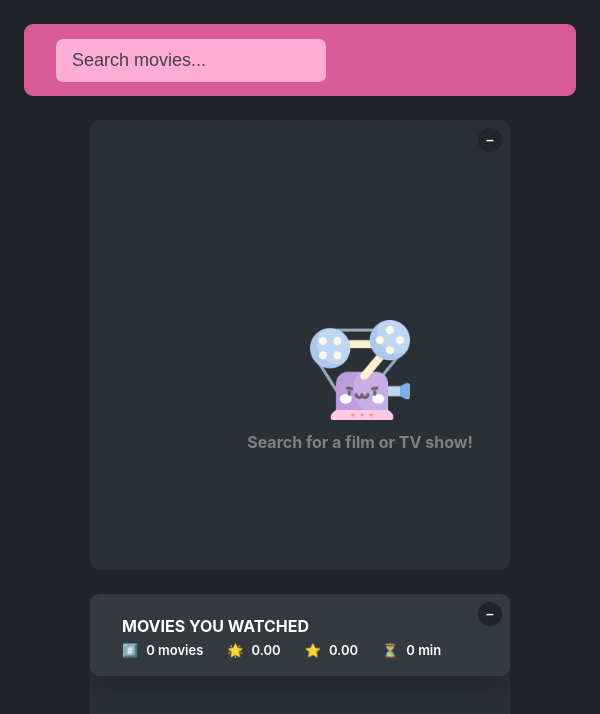
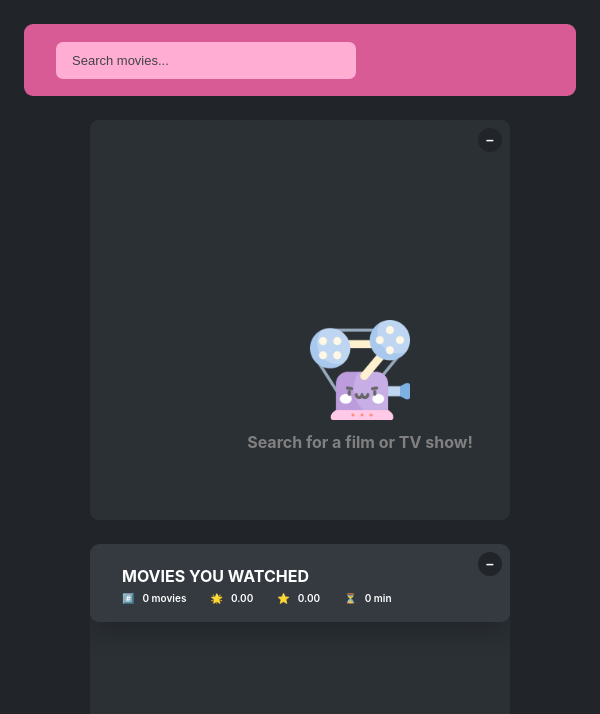
Before and after one commit to miruomoo/moovies, a React (Create React App) app in the folder moovies/: page / in a window 600 px wide. Shown: the top 714 px of the page. Built offline with nearby package versions, Linux system fonts and the light colour scheme.

Commit message:
Update index.css

```diff
--- a/moovies/src/index.css
+++ b/moovies/src/index.css
@@ -138,14 +138,15 @@ body {
   }
   .search{
     width: 70vw;
+    font-size: small;
   }
   .emptybox{
     width: 90vw;
-    height: 450px;
+    height: 400px;
   }
   .box{
     width: 90vw;
-    height: 450px;
+    height: 400px;
   }
   .list{
     height: 450px;
@@ -154,19 +155,16 @@ body {
     font-size: x-small;
   }
   p{
-    font-size: small;
+    font-size: x-small;
   }
   .num-results{
     display: none;
   }
 }
 
-@media only screen and (min-width: 600px) and (max-width: 720px) {
+@media only screen and (min-width: 600px) and (max-width: 900px) {
   .search{
-    width: 45vw;
-  }
-  .logo{
-    display: none;
+    width: 50vw;
   }
 }
 
```
